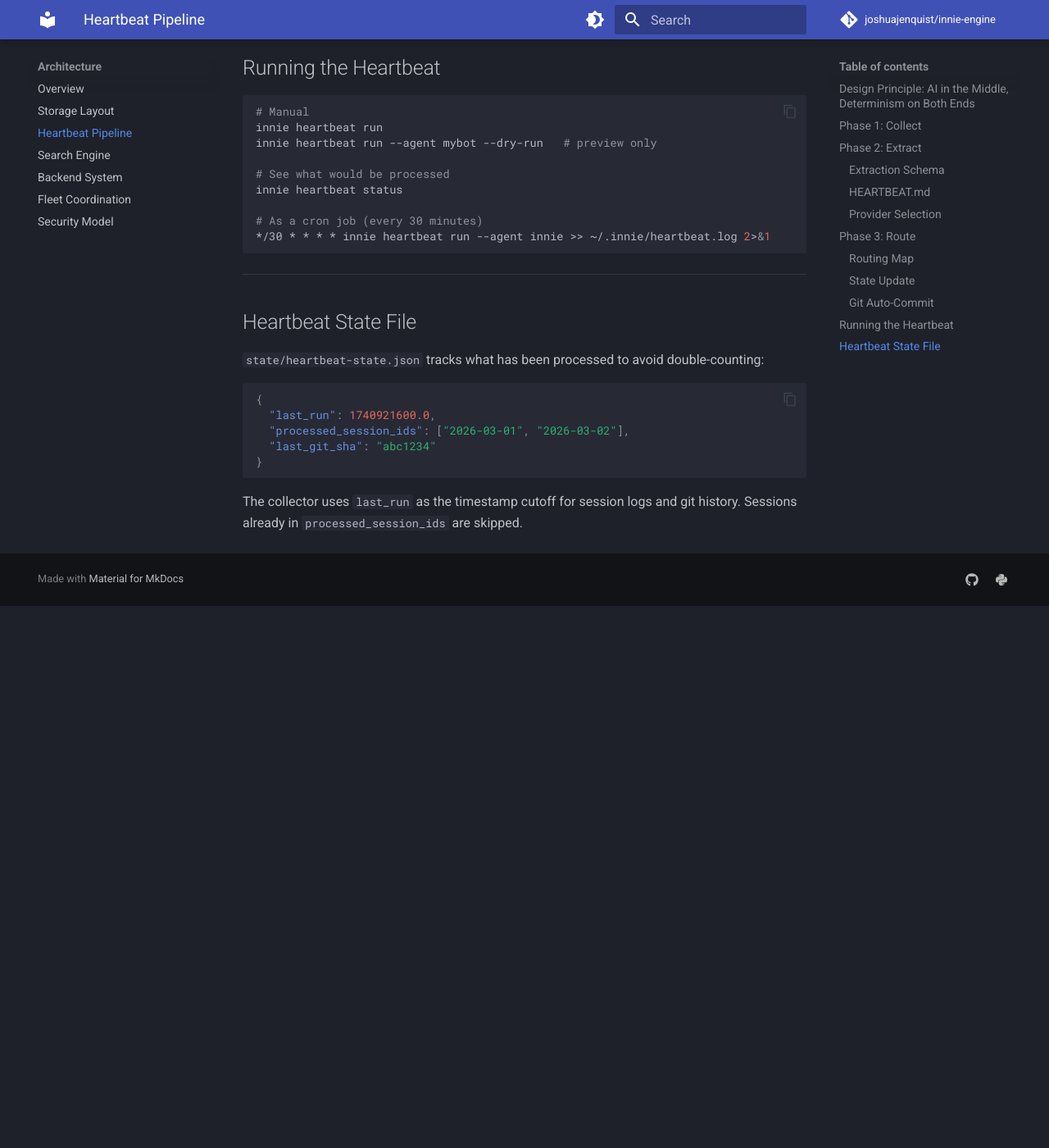
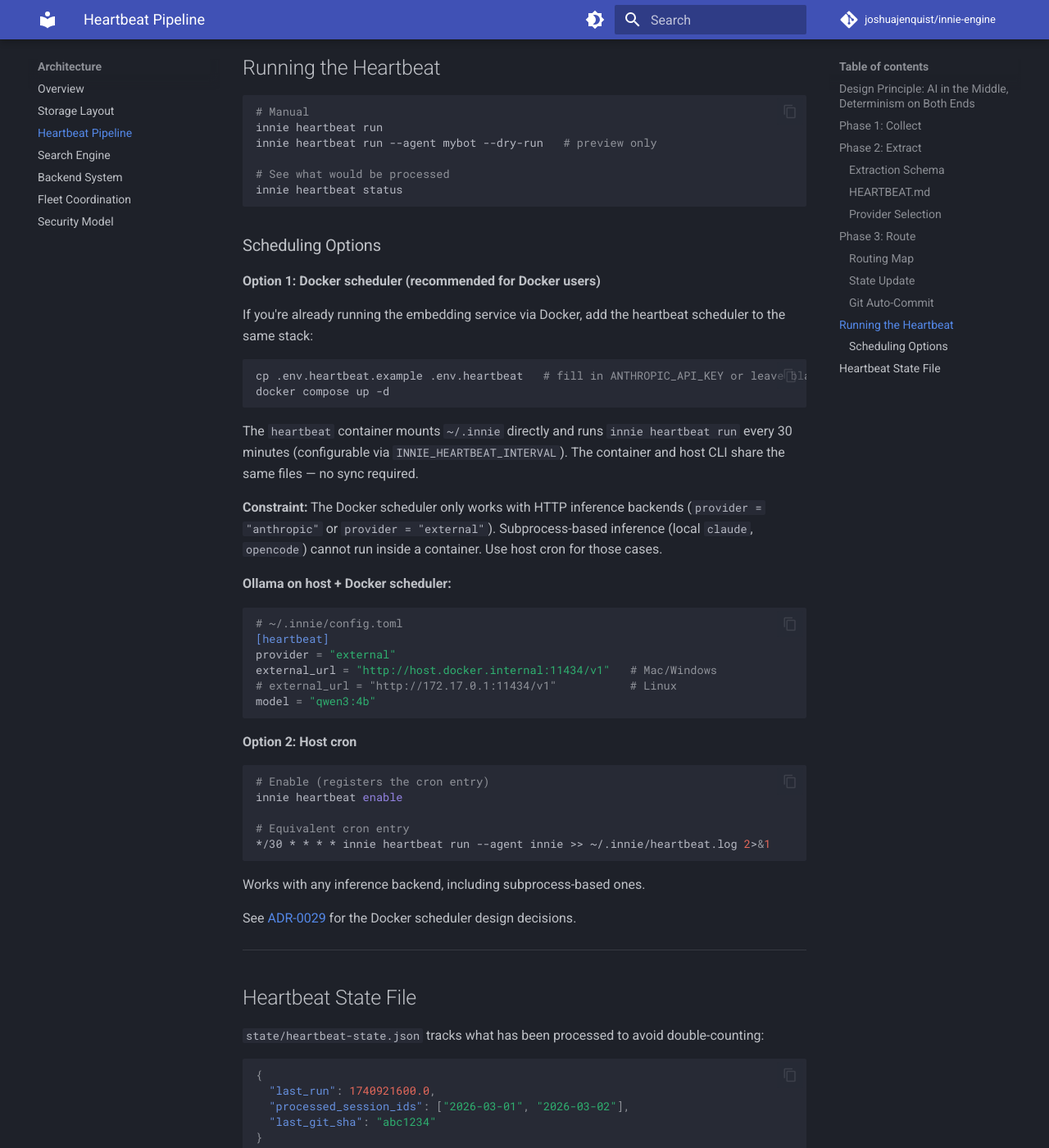
Before and after one commit to unarmedpuppy/innie-engine, an MkDocs documentation site: the page built from docs/architecture/heartbeat-pipeline.md, in a window 1280 px wide and 1400 px high, scrolled down 4332 px. Shown: the whole window at 82% size. Built offline with MkDocs 1.6.1 and Material for MkDocs 9.7.7, drawn with Linux system fonts in a browser that asks for light colours; comment, search, counter and statistics services are not loaded; before the commit the page ends 5071 px from its top, so only the background shows below that.

````diff
--- a/docs/architecture/heartbeat-pipeline.md
+++ b/docs/architecture/heartbeat-pipeline.md
@@ -189,10 +189,46 @@ innie heartbeat run --agent mybot --dry-run   # preview only
 
 # See what would be processed
 innie heartbeat status
+```
 
-# As a cron job (every 30 minutes)
+### Scheduling Options
+
+**Option 1: Docker scheduler (recommended for Docker users)**
+
+If you're already running the embedding service via Docker, add the heartbeat scheduler to the same stack:
+
+```bash
+cp .env.heartbeat.example .env.heartbeat   # fill in ANTHROPIC_API_KEY or leave blank for Ollama
+docker compose up -d
+```
+
+The `heartbeat` container mounts `~/.innie` directly and runs `innie heartbeat run` every 30 minutes (configurable via `INNIE_HEARTBEAT_INTERVAL`). The container and host CLI share the same files — no sync required.
+
+**Constraint:** The Docker scheduler only works with HTTP inference backends (`provider = "anthropic"` or `provider = "external"`). Subprocess-based inference (local `claude`, `opencode`) cannot run inside a container. Use host cron for those cases.
+
+**Ollama on host + Docker scheduler:**
+```toml
+# ~/.innie/config.toml
+[heartbeat]
+provider = "external"
+external_url = "http://host.docker.internal:11434/v1"   # Mac/Windows
+# external_url = "http://172.17.0.1:11434/v1"           # Linux
+model = "qwen3:4b"
+```
+
+**Option 2: Host cron**
+
+```bash
+# Enable (registers the cron entry)
+innie heartbeat enable
+
+# Equivalent cron entry
 */30 * * * * innie heartbeat run --agent innie >> ~/.innie/heartbeat.log 2>&1
 ```
+
+Works with any inference backend, including subprocess-based ones.
+
+See [ADR-0029](../adrs/0029-containerized-heartbeat-scheduler.md) for the Docker scheduler design decisions.
 
 ---
 
````
Also changed, not shown: docs/adrs/0029-containerized-heartbeat-scheduler.md (added, +125 -0 lines), 4 other files.
